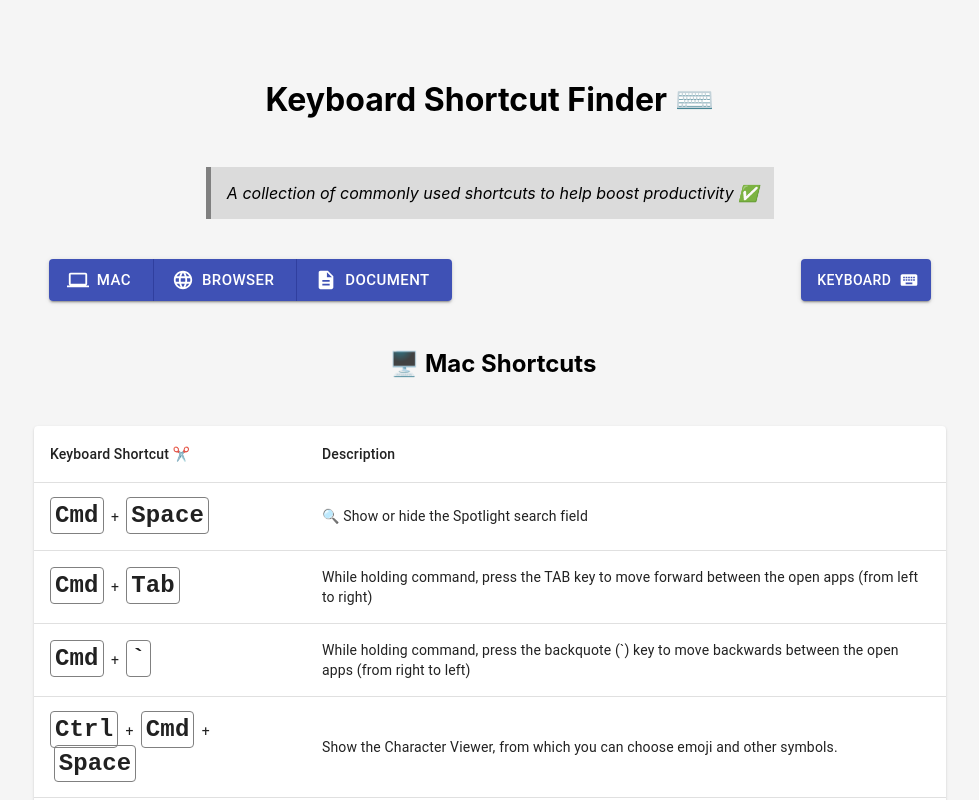
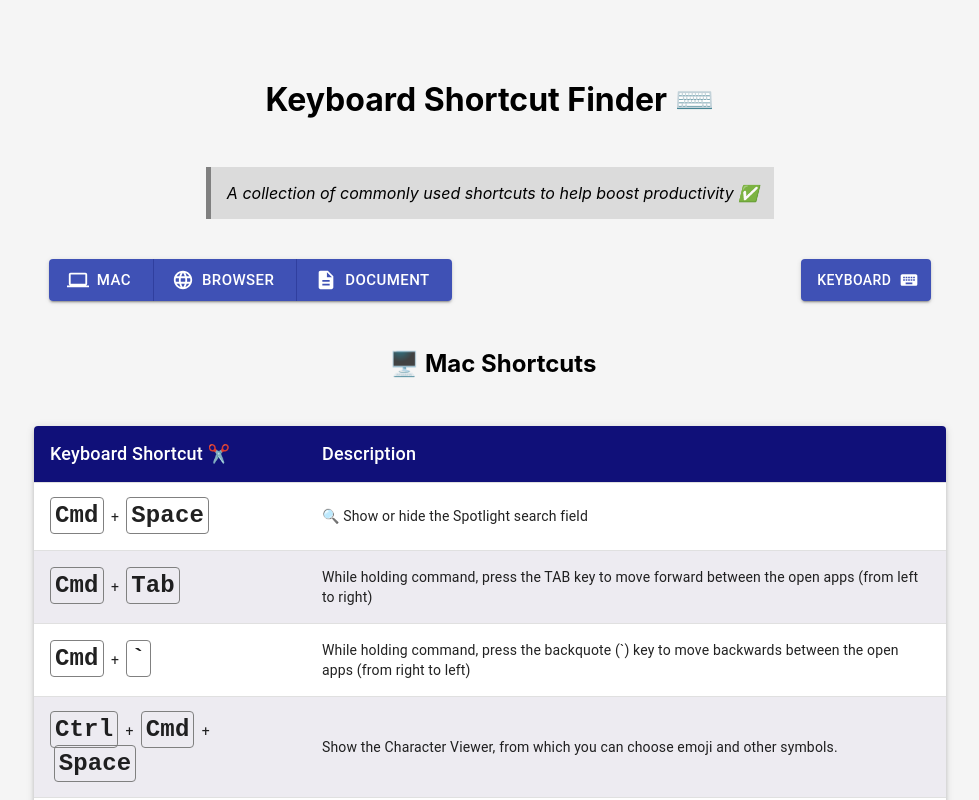
Before and after one commit to Cool-Runningz/keyboard-shortcut-search, a React (Create React App) app: page / in a window 1280 px wide. Both pictures are taken after a click on the button "TABLE". Shown: the top 800 px of the page, without its empty margins (150-1129 px from the left). Built offline with nearby package versions, Linux system fonts and the light colour scheme.

Commit message:
Modify Table styles

```diff
--- a/src/App.css
+++ b/src/App.css
@@ -1,7 +1,6 @@
 body {
   background-color: whitesmoke;
   font-size: 1rem;
-  padding-bottom: 3rem;
 }
 
 h1 {
--- a/src/components/TableView.js
+++ b/src/components/TableView.js
@@ -1,6 +1,7 @@
 import React, { useEffect, useState } from "react";
 import PropTypes from "prop-types";
 
+import { withStyles } from "@material-ui/core/styles";
 import {
   Container,
   Table,
@@ -12,7 +13,23 @@ import {
   Paper
 } from "@material-ui/core";
 
-import { ABBREV } from "../helpers/shortcuts"
+import { ABBREV } from "../helpers/shortcuts";
+
+const StyledTableRow = withStyles((theme) => ({
+  root: {
+    "&:nth-of-type(even)": {
+      backgroundColor: "#edebf1"
+    }
+  }
+}))(TableRow);
+
+const StyledTableCell = withStyles((theme) => ({
+  head: {
+    backgroundColor: "#101079",
+    color: theme.palette.common.white,
+    fontSize: 18
+  }
+}))(TableCell);
 
 function createData(shortcut, description) {
   return { shortcut, description };
@@ -27,7 +44,9 @@ const renderRows = (selectedCategory, data) => {
           {item.hotkeys.map((key, index) => (
             <span key={`${index} - ${key[0]}`}>
               <kbd className="key-table">{ABBREV[key] || key}</kbd>
-              {index !== item.hotkeys.length - 1 && <span>&nbsp; + &nbsp;</span>}
+              {index !== item.hotkeys.length - 1 && (
+                <span>&nbsp; + &nbsp;</span>
+              )}
             </span>
           ))}
         </>,
@@ -44,18 +63,18 @@ const TableView = (props) => {
   }, [props.category, props.data]);
 
   return (
-    <Container maxWidth="md">
-      <TableContainer component={Paper}>
+    <Container maxWidth="md" style={{ marginBottom: "3rem" }}>
+      <TableContainer elevation={3} component={Paper}>
         <Table aria-label="simple table">
           <TableHead>
             <TableRow>
-              <TableCell>Keyboard Shortcut ✂️</TableCell>
-              <TableCell align="left">Description</TableCell>
+              <StyledTableCell>Keyboard Shortcut ✂️</StyledTableCell>
+              <StyledTableCell align="left">Description</StyledTableCell>
             </TableRow>
           </TableHead>
           <TableBody>
             {rows.map((row) => (
-              <TableRow key={row.description}>
+              <StyledTableRow key={row.description}>
                 <TableCell
                   component="th"
                   scope="row"
@@ -64,7 +83,7 @@ const TableView = (props) => {
                   {row.shortcut}
                 </TableCell>
                 <TableCell align="left">{row.description}</TableCell>
-              </TableRow>
+              </StyledTableRow>
             ))}
           </TableBody>
         </Table>
```
